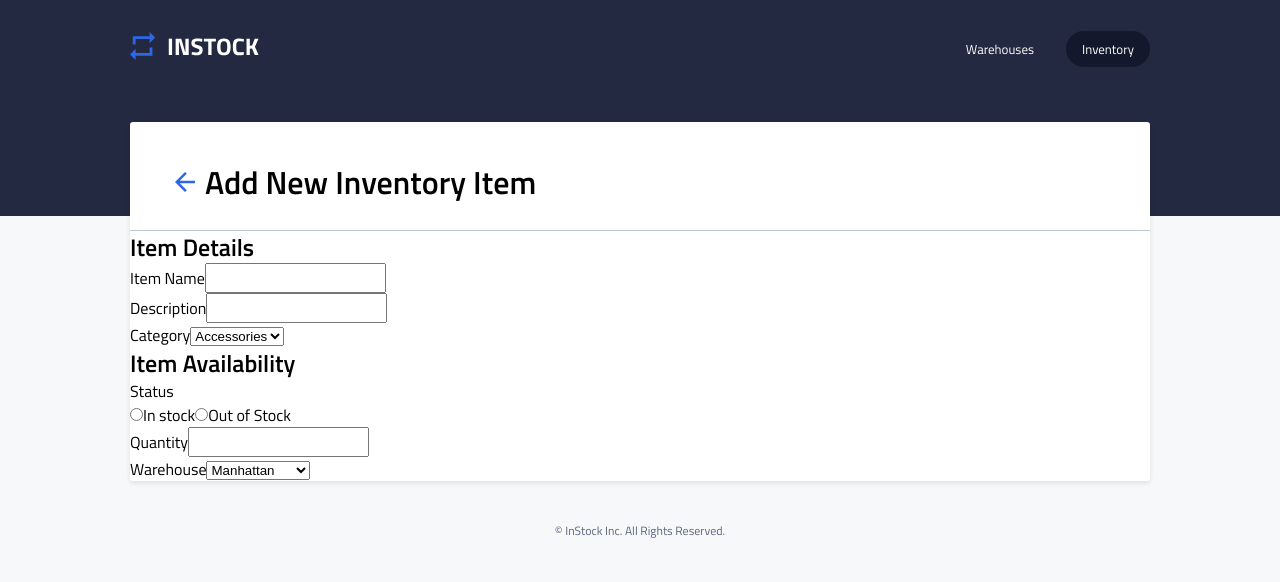
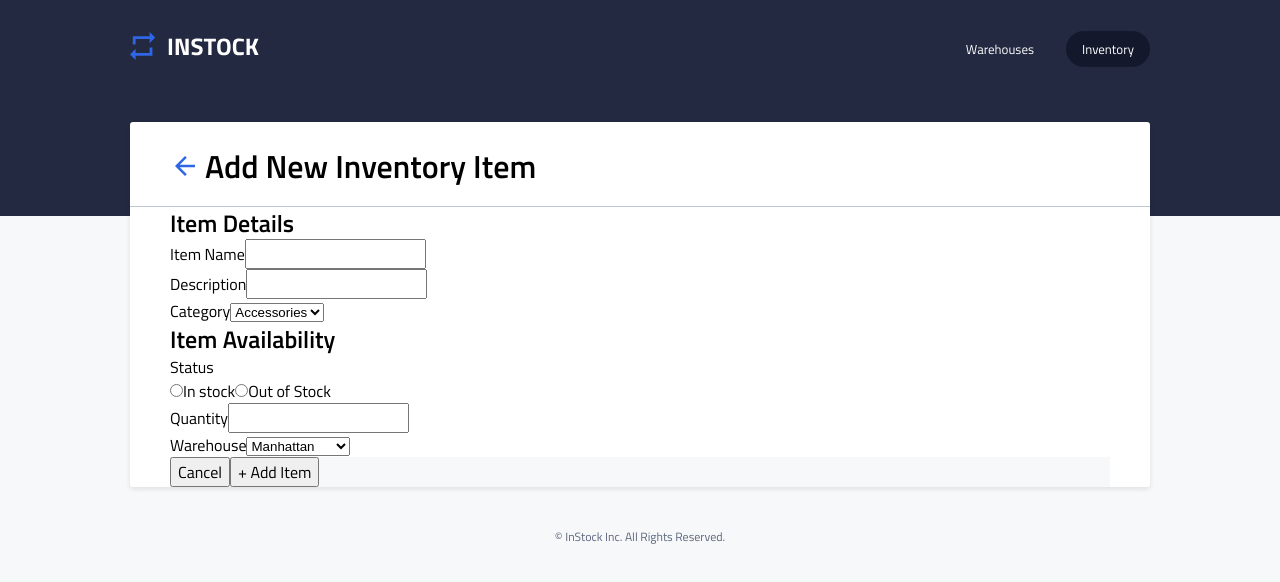
Before and after one commit to olivia-onuk/instock-full-stack-attack, a React (Vite) app: page /inventory/add in a window 1280 px wide. Shown: the top 582 px of the page. Built offline with nearby package versions, Linux system fonts and the light colour scheme.

Commit message:
started the styling

```diff
--- a/src/components/FormHero/FormHero.scss
+++ b/src/components/FormHero/FormHero.scss
@@ -5,8 +5,8 @@
 
 .form-hero {
   @include responsive-horizontal-padding;
-  padding-top: 2.5rem;
-  padding-bottom: 1.75rem;
+  padding-top: 24px;
+  padding-bottom: 20px;
   border-bottom: 0.0625rem solid $secondary-color-two;
   display: flex;
   justify-content: start;
--- a/src/components/InventoryForm/InventoryForm.jsx
+++ b/src/components/InventoryForm/InventoryForm.jsx
@@ -2,12 +2,12 @@ import { Link } from "react-router-dom";
 import arrowBackIcon from "../../assets/icons/arrow_back-24px.svg";
 import "./InventoryForm.scss";
 
-function InventoryForm({ formtype }) {
+function InventoryForm({ formtype, item, buttonLabel }) {
   const handleSubmit = () => {};
 
   return (
-    <form id={formtype} className="form" onSubmit={handleSubmit}>
-      <div className="inventory-form-main">
+    <form id={formtype} className="inventory-form" onSubmit={handleSubmit}>
+      <div className="inventory-form__main">
         <div className="inventory-form__column">
           <h2 className="inventory-form__title">Item Details</h2>
           <div className="inventory-form__input-section">
@@ -41,19 +41,19 @@ function InventoryForm({ formtype }) {
           <h2 className="inventory-form__title">Item Availability</h2>
           <div className="inventory-form__input-section">
             <label className="inventory-form__input-label">Status</label>
-            <div>
+            <div className="inventory-form__radio-button">
               <input
                 type="radio"
                 name="status"
                 value="instock"
-                className="stock__instock"
+                className="inventory-form__stock inventory-form__stock--instock"
               />
               <label className="inventory-form__radio-label">In stock</label>
               <input
                 type="radio"
                 name="status"
                 value="outofstock"
-                className="stock__outofstock"
+                className="inventory-form__stock inventory-form__stock--outofstock"
               />
               <label className="inventory-form__radio-label">
                 Out of Stock
@@ -82,7 +82,10 @@ function InventoryForm({ formtype }) {
           </div>
         </div>
       </div>
-      <div className="inventory-form__buttons"></div>
+      <div className="inventory-form__buttons">
+        <button className="inventory-form__button inventory-form__button--cancel">Cancel</button>
+        <button className="inventory-form__button inventory-form__button--action">{buttonLabel}</button>
+      </div>
     </form>
   );
 }
--- a/src/components/InventoryForm/InventoryForm.scss
+++ b/src/components/InventoryForm/InventoryForm.scss
@@ -2,3 +2,29 @@
 @use "../../styles/partials/font" as *;
 @use "../../styles/partials/variables" as *;
 @use "../../styles/partials/mixins" as *;
+
+
+.inventory-form{
+    @include responsive-horizontal-padding;
+
+    &__buttons{
+        background-color: $background-color-two;
+    }
+
+    &__button{
+        &--cancel{
+
+            &:hover{
+
+            }
+        }
+
+
+        &--action{
+            &:hover{
+
+            }
+        }
+    }
+
+}
--- a/src/components/InventoryItem/InventoryItem.scss
+++ b/src/components/InventoryItem/InventoryItem.scss
@@ -8,7 +8,7 @@
     display: flex;
     width: 100%;
     gap: 0;
-    justify-content: flex-start;
+    justify-content: space-between;
     align-items: center;
     height: 2.5rem;
     @include responsive-horizontal-padding;
@@ -20,38 +20,40 @@
   display: flex;
   align-items: center;
   color: $secondary-color-one;
-  white-space: nowrap;
-  flex-shrink: 0;
 
-  &:nth-child(1) {
-    width: calc((100% - 5rem) * 0.26);
-    @include desktop {
-      width: calc((100% - 5rem) * 0.286);
-    }
-  }
-  &:nth-child(2) {
-    width: calc((100% - 5rem) * 0.24);
-    @include desktop {
-      width: calc((100% - 5rem) * 0.264);
-    }
-  }
-  &:nth-child(3) {
-    width: calc((100% - 5rem) * 0.24);
-    @include desktop {
-      width: calc((100% - 5rem) * 0.216);
-    }
-  }
-  &:nth-child(4) {
-    width: calc((100% - 5rem) * 0.26);
-    @include desktop {
-      width: calc((100% - 5rem) * 0.234);
-    }
-  }
+  // @include tablet {
+  //   width: 90%;
+  // }
 
-  &:nth-child(5) {
-    flex: 0 0 5rem;
-    justify-content: flex-end;
-  }
+  // &:nth-child(1) {
+  //   width: calc((100% - 5rem) * 0.26);
+  //   @include desktop {
+  //     width: calc((100% - 5rem) * 0.286);
+  //   }
+  // }
+  // &:nth-child(2) {
+  //   width: calc((100% - 5rem) * 0.24);
+  //   @include desktop {
+  //     width: calc((100% - 5rem) * 0.264);
+  //   }
+  // }
+  // &:nth-child(3) {
+  //   width: calc((100% - 5rem) * 0.24);
+  //   @include desktop {
+  //     width: calc((100% - 5rem) * 0.216);
+  //   }
+  // }
+  // &:nth-child(4) {
+  //   width: calc((100% - 5rem) * 0.26);
+  //   @include desktop {
+  //     width: calc((100% - 5rem) * 0.234);
+  //   }
+  // }
+
+  // &:nth-child(5) {
+  //   flex: 0 0 5rem;
+  //   justify-content: flex-end;
+  // }
 }
 
 .inventory-tablet-icon {
@@ -183,8 +185,8 @@
       width: 52%;
     }
 
-    &--invisible{
-        display: none;
+    &--invisible {
+      display: none;
     }
   }
 
--- a/src/pages/InventoryAdd/InventoryAdd.jsx
+++ b/src/pages/InventoryAdd/InventoryAdd.jsx
@@ -6,7 +6,7 @@ function InventoryAdd() {
   return (<>
     <div className=" main inventroy-add">
       <FormHero title={"Add New Inventory Item"}/>
-      <InventoryForm formtype={"addInventoryForm"}/>
+      <InventoryForm formtype={"addInventoryForm"} buttonLabel={"+ Add Item"}/>
     </div>
   </>);
 }
```
